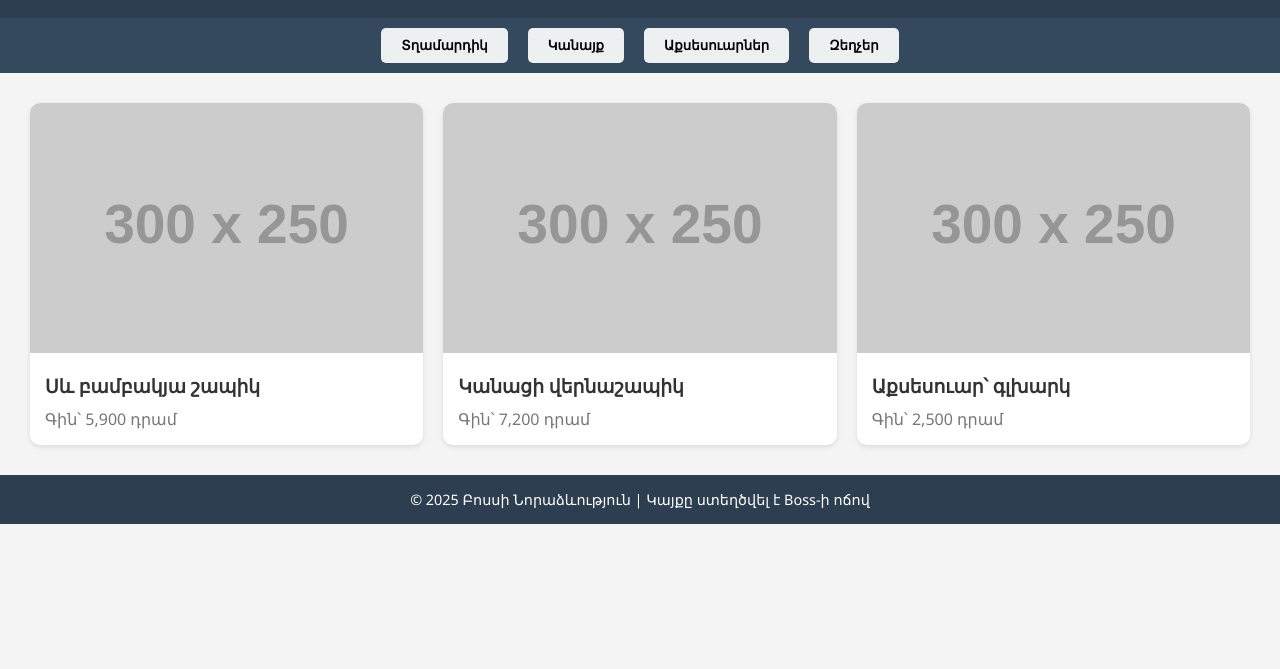
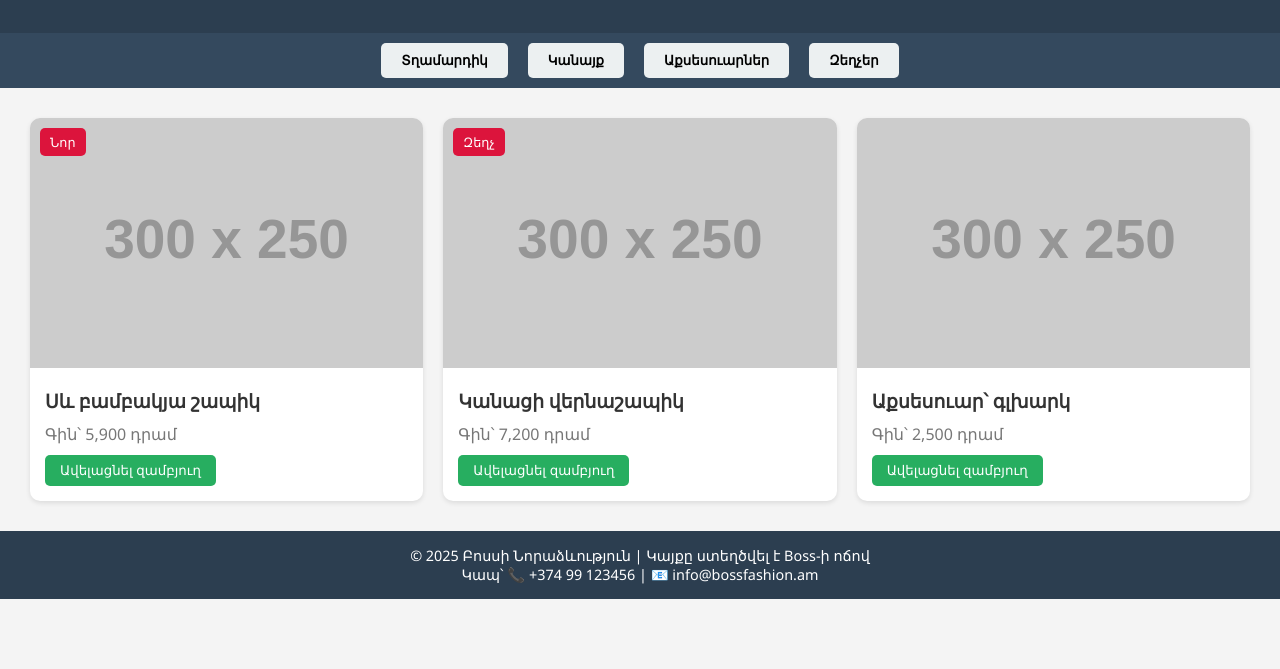
Before and after one commit to Gor334422/clothing-store, a plain HTML site: page index.html in a window 1280 px wide. Shown: the part 131-800 px from the top of the page. Drawn offline with Linux system fonts and the light colour scheme; placeholder pictures from the web are drawn by us.

Commit message:
Update index.html

```diff
--- a/index.html
+++ b/index.html
@@ -16,10 +16,6 @@
       color: white;
       padding: 20px;
       text-align: center;
-    }
-    header h1 {
-      margin: 0;
-      font-size: 2.5em;
     }
     nav {
       background-color: #34495e;
@@ -47,6 +43,7 @@
       border-radius: 10px;
       box-shadow: 0 2px 5px rgba(0,0,0,0.1);
       overflow: hidden;
+      position: relative;
       transition: transform 0.2s ease;
     }
     .product-card:hover {
@@ -57,6 +54,16 @@
       height: 250px;
       object-fit: cover;
     }
+    .badge {
+      position: absolute;
+      top: 10px;
+      left: 10px;
+      background-color: crimson;
+      color: white;
+      padding: 5px 10px;
+      font-size: 0.8em;
+      border-radius: 5px;
+    }
     .product-info {
       padding: 15px;
     }
@@ -66,6 +73,15 @@
     .product-info p {
       margin: 0;
       color: #777;
+    }
+    .product-info button {
+      margin-top: 10px;
+      background-color: #27ae60;
+      color: white;
+      border: none;
+      padding: 8px 15px;
+      border-radius: 5px;
+      cursor: pointer;
     }
     footer {
       background-color: #2c3e50;
@@ -92,17 +108,21 @@
 
   <section class="products">
     <div class="product-card">
+      <span class="badge">Նոր</span>
       <img src="https://via.placeholder.com/300x250?text=Հագուստ+1" alt="Հագուստ 1">
       <div class="product-info">
         <h3>Սև բամբակյա շապիկ</h3>
         <p>Գին՝ 5,900 դրամ</p>
+        <button onclick="addToCart('Սև շապիկ', 5900)">Ավելացնել զամբյուղ</button>
       </div>
     </div>
     <div class="product-card">
+      <span class="badge">Զեղչ</span>
       <img src="https://via.placeholder.com/300x250?text=Հագուստ+2" alt="Հագուստ 2">
       <div class="product-info">
         <h3>Կանացի վերնաշապիկ</h3>
         <p>Գին՝ 7,200 դրամ</p>
+        <button onclick="addToCart('Վերնաշապիկ', 7200)">Ավելացնել զամբյուղ</button>
       </div>
     </div>
     <div class="product-card">
@@ -110,13 +130,23 @@
       <div class="product-info">
         <h3>Աքսեսուար՝ գլխարկ</h3>
         <p>Գին՝ 2,500 դրամ</p>
+        <button onclick="addToCart('Գլխարկ', 2500)">Ավելացնել զամբյուղ</button>
       </div>
     </div>
   </section>
 
   <footer>
-    &copy; 2025 Բոսսի Նորաձևություն | Կայքը ստեղծվել է Boss-ի ոճով
+    &copy; 2025 Բոսսի Նորաձևություն | Կայքը ստեղծվել է Boss-ի ոճով<br>
+    Կապ՝ 📞 +374 99 123456 | 📧 info@bossfashion.am
   </footer>
+
+  <script>
+    let cart = [];
+    function addToCart(product, price) {
+      cart.push({ product, price });
+      alert(`Ավելացվեց՝ ${product} (${price} դրամ)`);
+    }
+  </script>
 
 </body>
 </html>
```
